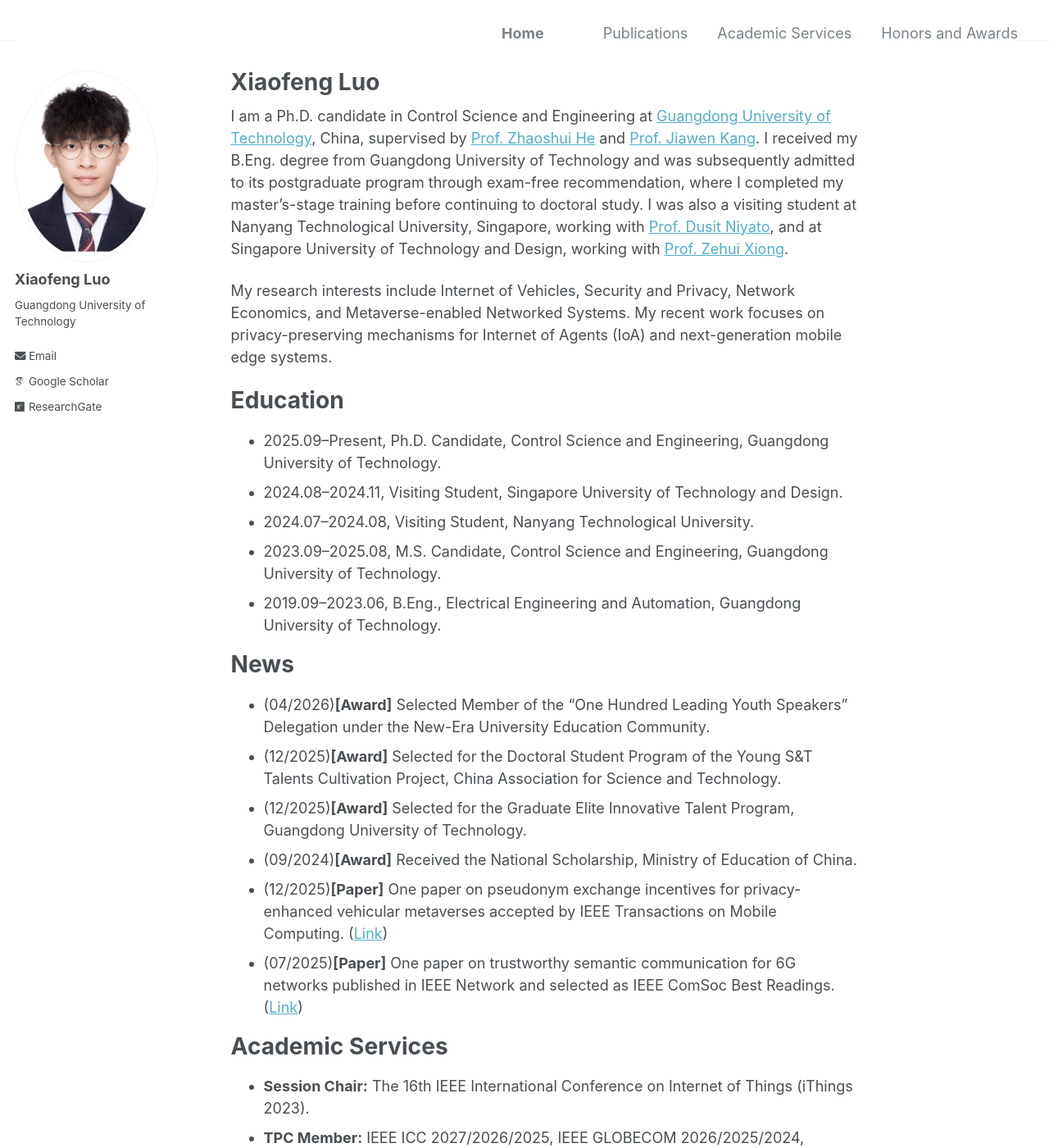
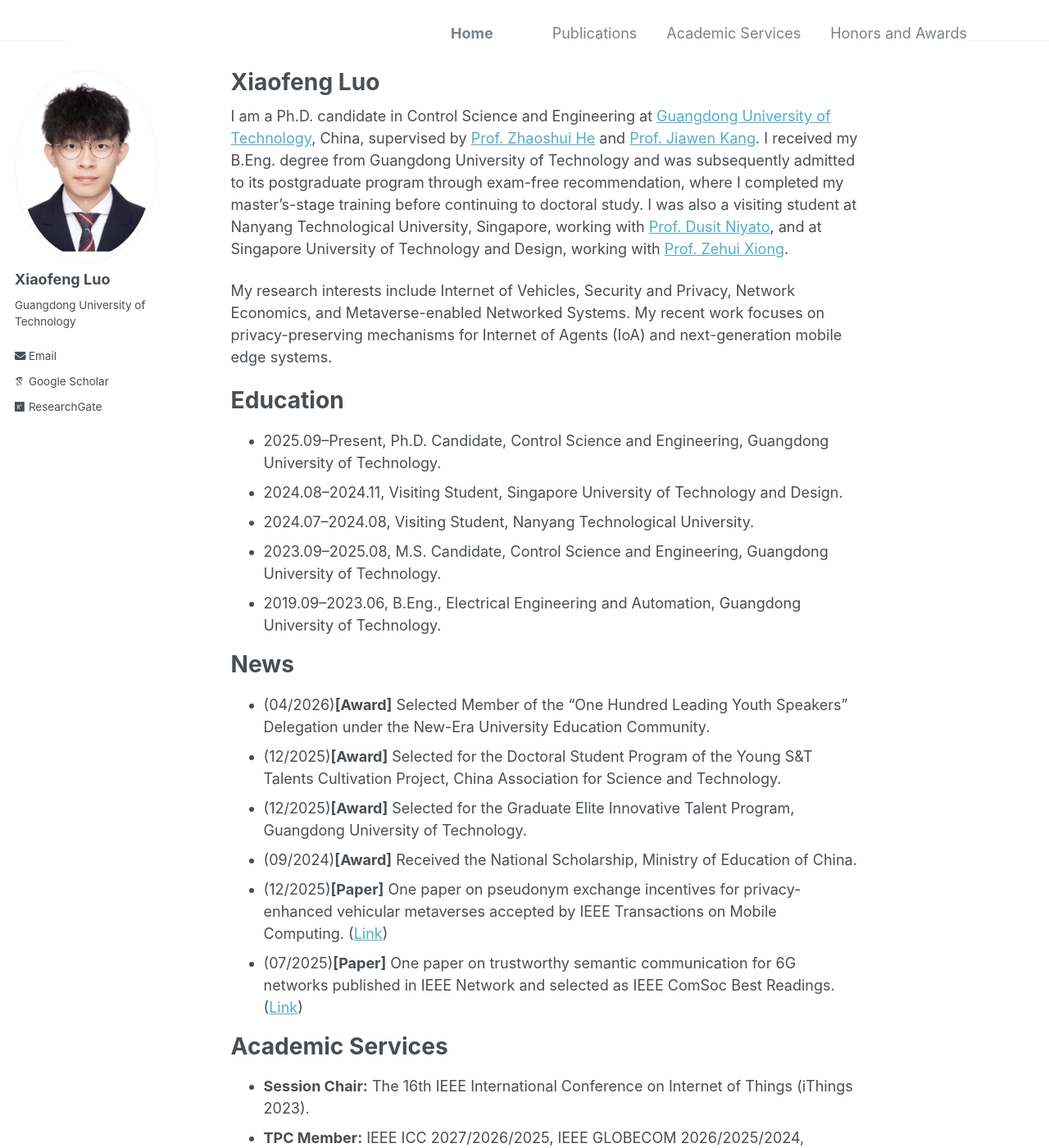
Before and after one commit to gdutxiaofengluo/gdutxiaofengluo.github.io, a Jekyll site: the page built from _pages/about.md, in a window 1280 px wide and 1400 px high. Shown: the whole window at 82% size. Built offline with Jekyll 4.4.1, drawn with Linux system fonts in a browser that asks for light colours; some web fonts are replaced.

Commit message:
Update _navigation.scss

```diff
--- a/_sass/_navigation.scss
+++ b/_sass/_navigation.scss
@@ -179,7 +179,9 @@
 
   display: flex;
   justify-content: flex-end;
-  align-items: center;
+
+  max-width: 1100px;
+  margin: 0 auto;
 
   a {
     display: block;
```
